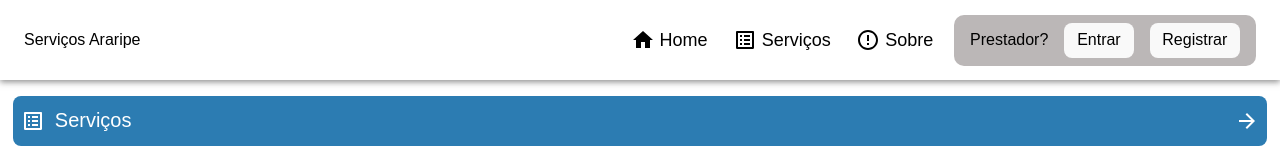
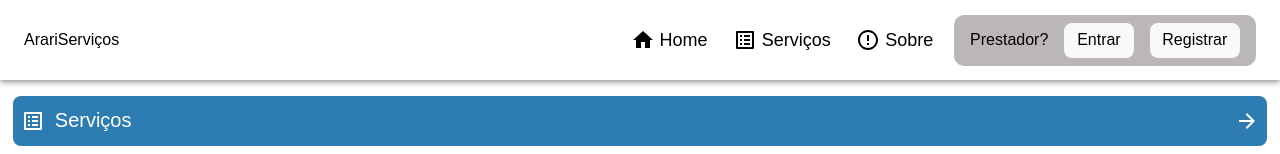
Before and after one commit to affs3a/projeto-social, a React (Vite) app: page / in a window 1280 px wide. Shown: the top 154 px of the page. Built offline with nearby package versions, Linux system fonts and the light colour scheme.

Commit message:
fix: ajeitei o caminho das pastas no vite.config

```diff
--- a/src/components/navegation/NavBar/index.jsx
+++ b/src/components/navegation/NavBar/index.jsx
@@ -42,7 +42,7 @@ const NavBar = () => {
     return (
         <ThemeProvider theme={theme}>
             <Header>
-                <Logo>Serviços Araripe</Logo>
+                <Logo>ArariServiços</Logo>
                 <ButtonMenu
                     onClick={showMenu}
                 >
--- a/src/pages/Home/index.jsx
+++ b/src/pages/Home/index.jsx
@@ -1,7 +1,7 @@
 import CardHome from "@/components/cards/CardHome"
 import { Arrowicon, ListIcon } from "@/style/icons"
 import { Div } from "@/style/tags"
-import Slide from "@/components/slide"
+import Slide from "@/components/Slide"
 import CardCategory from "@/components/cards/CardCategory"
 
 const Home = () => {
--- a/vite.config.js
+++ b/vite.config.js
@@ -6,7 +6,7 @@ export default defineConfig({
   resolve: {
     alias: [{ find: "@", replacement: "/src" },
     { find: "@Footer", replacement: "/src/components/navegation/FooterNav/components" },
-    { find: "@NavBar", replacement: "/src/components/navegation/navbar/components" }],
+    { find: "@NavBar", replacement: "/src/components/navegation/NavBar/components" }],
   },
   plugins: [react()],
 })
```
